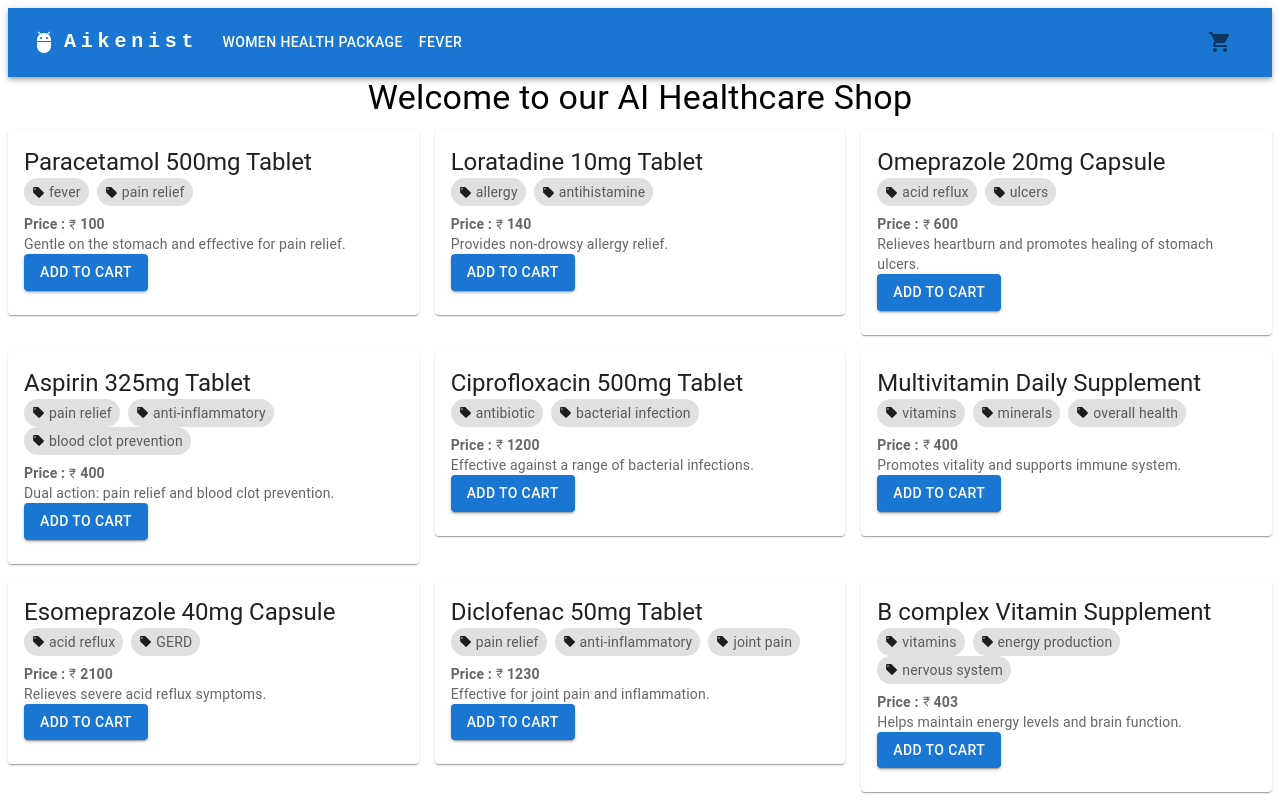
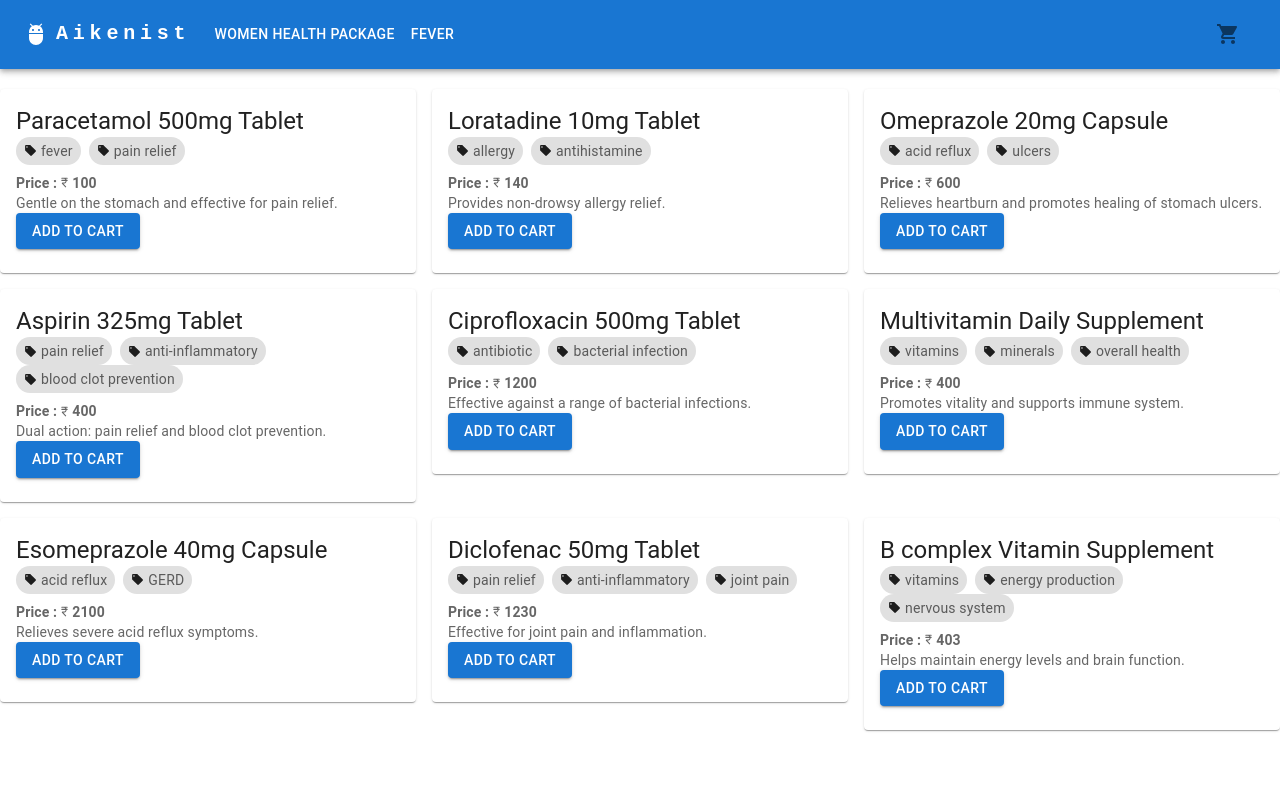
Before and after one commit to nagar2817/Health-Products, a React (Create React App) app: page /fever-package in a window 1280 px wide. Built offline with nearby package versions, Linux system fonts and the light colour scheme.

Commit message:
7 files modified, 2 added, 2 deleted

```diff
--- a/src/App.js
+++ b/src/App.js
@@ -11,9 +11,11 @@ function App() {
   return (
     <div className="App">
       <Header/>
-      <Home/>
-        {/* <HomeComponent />  */}
         <Routes>
+        <Route
+              path="/"
+              element={<Home/>}
+            />
             <Route
               path="/women-health-package"
               element={<WomenHealthComponent/>}
--- a/src/Components/CartList/CartComponent.js
+++ b/src/Components/CartList/CartComponent.js
@@ -19,7 +19,7 @@ const CartComponent = () => {
         <Typography variant="h6">Your cart is empty.</Typography>
       ) : (
         <>
-          <div style={{ display: 'flex' }}>
+          <div style={{ display: 'flex', marginTop: '20px' }}>
           <List className="cart-list" style={{ width: '70%', marginRight: 'auto' }}>
             {cartTasks.map((item, index) => (
               <>
--- a/src/Components/Fever.js
+++ b/src/Components/Fever.js
@@ -8,7 +8,7 @@ const FeverComponent = () => {
   const {feverPackage,setFeverPackage} = useContext(ProductContext);
 
   return (
-    <div>
+    <div style={{ marginTop: '20px' }}>
       <ProductCardList products={feverPackage}/>
     </div>
   );
--- a/src/Components/ProductCard/ProductCard.js
+++ b/src/Components/ProductCard/ProductCard.js
@@ -4,8 +4,8 @@ import {ProductContext} from '../../ProductContext.js';
 import { Link,useParams } from 'react-router-dom';
 import CurrencyRupeeRoundedIcon from '@mui/icons-material/CurrencyRupeeRounded';
 import LocalOfferRoundedIcon from '@mui/icons-material/LocalOfferRounded';
-import Tags from '../Tags.js';
-import CartButton from '../Button.js';
+import Tags from '../Utilities/Tags.js';
+import CartButton from '../Utilities/Button.js';
 
 
 const ProductCard = ({ name, tags, description, price, extraFeatures,Added }) => {
--- a/src/Components/WomenHealth.js
+++ b/src/Components/WomenHealth.js
@@ -7,7 +7,7 @@ const WomenHealthComponent = () => {
   const {whPackage,setWhPackage} = useContext(ProductContext);
 
   return (
-    <div>
+    <div style={{ marginTop: '20px' }}>
       <ProductCardList products={whPackage}/>
     </div>
   );
--- a/src/index.js
+++ b/src/index.js
@@ -2,7 +2,7 @@ import React, { StrictMode } from 'react';
 import { createRoot } from 'react-dom/client';
 import { BrowserRouter as Router } from 'react-router-dom';
 import ProductProvider from './ProductContext.js';
-
+import './style.css';
 
 import App from './App';
 
--- a/src/style.css
+++ b/src/style.css
@@ -4,7 +4,7 @@ p {
     Ubuntu, Cantarell, 'Open Sans', 'Helvetica Neue', sans-serif;
 }
 body {
-  background: linear-gradient(to bottom right, #ff7f50, #ff4b2b, #ff0080);
+  /* background-color: #a6baab; */
   /* Replace the color codes and direction with your desired gradient */
   height: 100vh;
   margin: 0;
```
Also changed, not shown: src/Components/Utilities/Button.js (renamed from src/Components/Button.js), src/Components/Utilities/Tags.js (renamed from src/Components/Tags.js).
